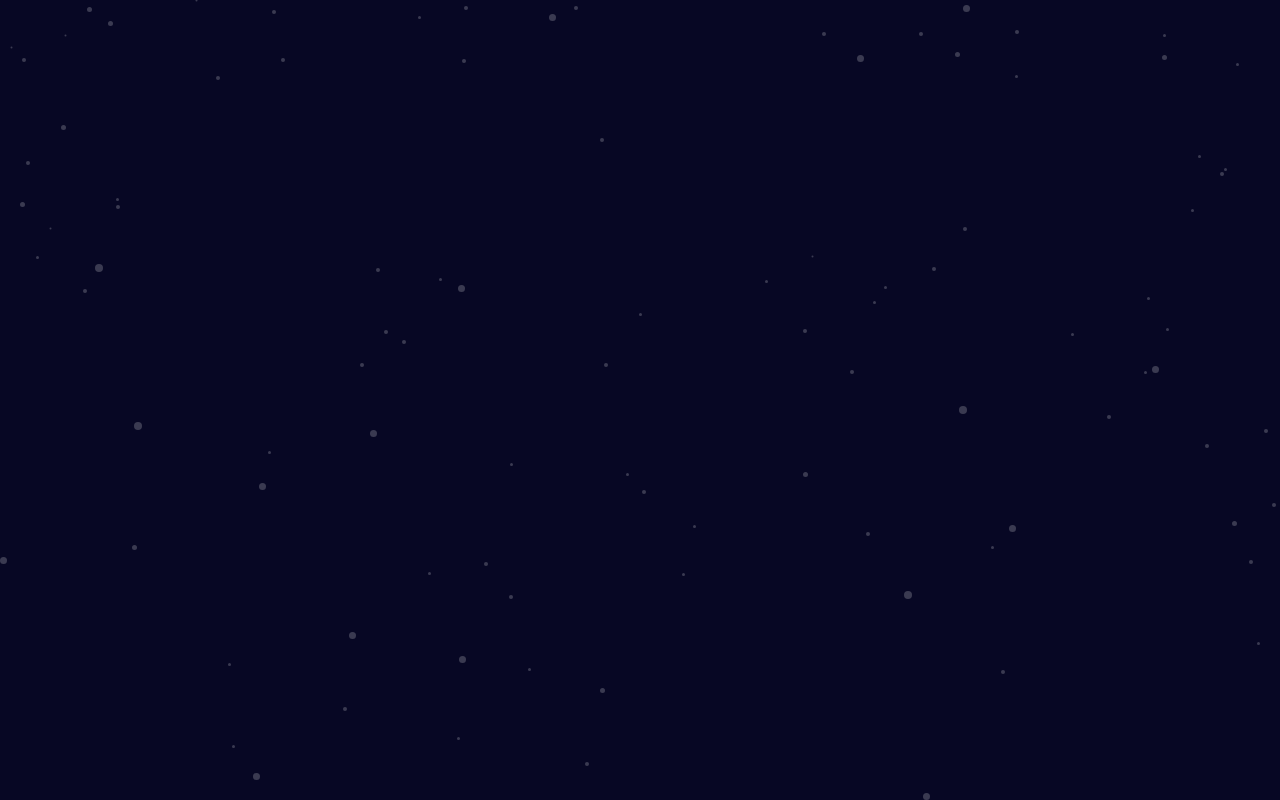
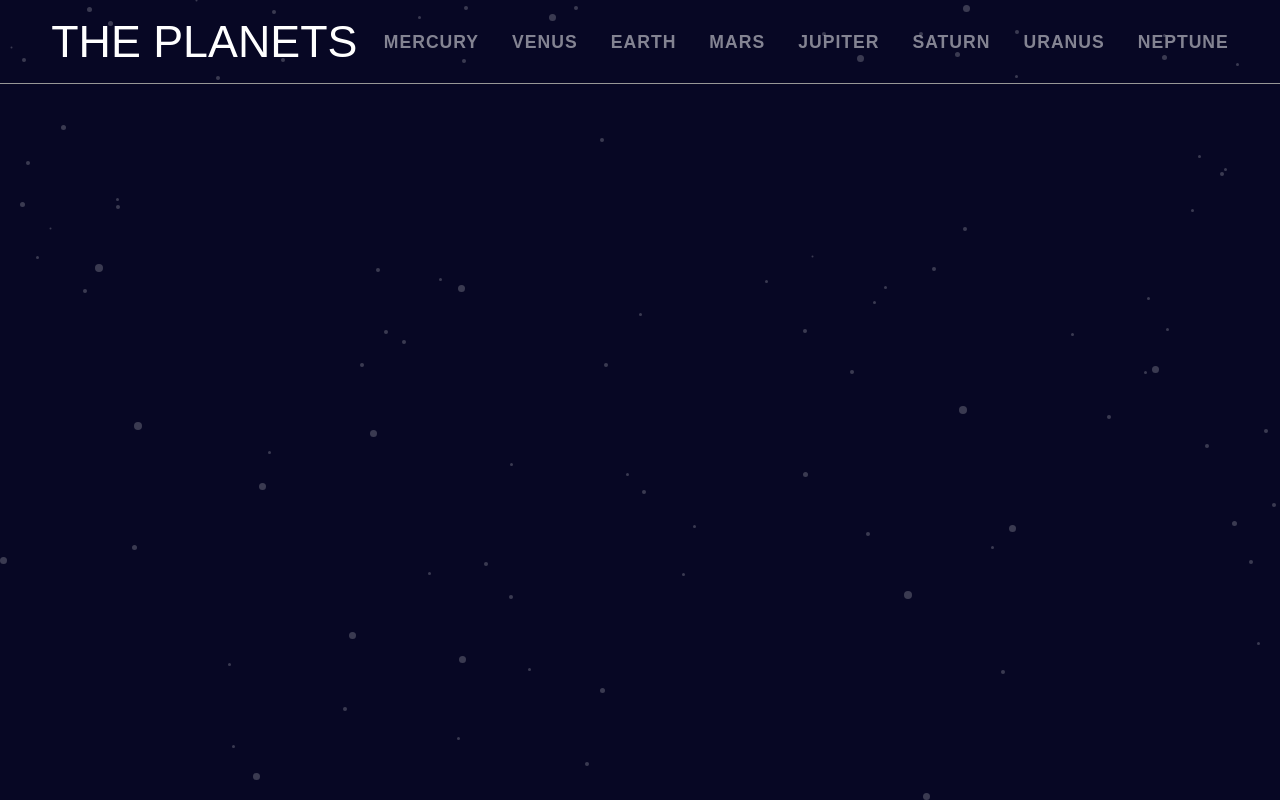
Before and after one commit to ortonb110/planet-fact-site, a React (Create React App) app: page / in a window 1280 px wide. Built offline with nearby package versions, Linux system fonts and the light colour scheme.

Commit message:
NavBar Base setup complete

```diff
--- a/src/App.js
+++ b/src/App.js
@@ -1,10 +1,11 @@
 import { Fragment } from "react";
-import Hamburger from "./Components/Header/Hamburger";
+import Header from "./Components/Header/Header";
+
+
 function App() {
   return (
     <Fragment >
-
-
+      <Header/>
     </Fragment>
   );
 }
--- a/src/Components/Header/Hamburger.jsx
+++ b/src/Components/Header/Hamburger.jsx
@@ -7,8 +7,8 @@ export default function Hamburger(props) {
         <Fragment>
             <button
                 aria-controls="menu"
-                className={`flex gap-[4px] flex-col ${props.menuOpen? "opacity-[0.5]" : "opacity-[100]"}`}
-                onClick={props.menu}
+                className={`flex gap-[4px] flex-col ${props.menuIsOpen? "opacity-[0.5]" : "opacity-[100]"} md:hidden`}
+                onClick={props.setMenu}
             >
                 <span className="sr-only">Open menu</span>
                 <span className={`w-[24px] h-[3px] block bg-white `}></span>
--- a/src/Components/Header/Header.jsx
+++ b/src/Components/Header/Header.jsx
@@ -1,10 +1,17 @@
-import { Fragment } from "react";
-
+import { Fragment, useState } from "react";
+import NavigationBar from "./NavigationBar";
 
 export default function Header () {
+
+    const [menuIsOpen, setMenuIsOpen] = useState(false);
+
+    const openMenu = () => {
+        setMenuIsOpen(!menuIsOpen);
+    }
+
     return(
         <Fragment>
-
+            <NavigationBar menuIsOpen={menuIsOpen} setMenu={openMenu} />
         </Fragment>
     )
 }
--- a/src/Components/Header/NavigationBar.jsx
+++ b/src/Components/Header/NavigationBar.jsx
@@ -1,10 +1,23 @@
 import { Fragment } from "react";
+import Hamburger from "./Hamburger";
 
-
-export default function NavigationBar() {
+export default function NavigationBar(props) {
     return(
-        <nav>
-
+        <nav className="flex justify-between md:flex-col lg:flex-row border-b-[1px] border-[#979797] px-[3.2rem] items-center ">
+            <h2 className="text-[2.8rem] uppercase ">the planets</h2>
+            <div>
+            <Hamburger menuIsOpen={props.menuIsOpen} setMenu={props.setMenu}/>
+            <ul className=" gap-[33px] uppercase opacity-[0.5] hidden md:visible md:flex">
+                <li> <h4>mercury</h4> </li>
+                <li> <h4>venus</h4> </li>
+                <li> <h4>earth</h4> </li>
+                <li> <h4>mars</h4> </li>
+                <li> <h4>jupiter</h4> </li>
+                <li> <h4>saturn</h4> </li>
+                <li> <h4>uranus</h4> </li>
+                <li> <h4>neptune</h4> </li>
+            </ul>
+            </div>
         </nav>
     )
 }
--- a/src/index.css
+++ b/src/index.css
@@ -11,7 +11,7 @@
         line-height: 2.5rem;
         background-color: #070724;
         background-image: url('./assets/background-stars.svg');
-
+        color: white;
     }
 
 
@@ -40,6 +40,7 @@
     h4 {
         font-size: 1.1rem;
         line-height: 2.5rem;
-        letter-spacing: 1;
+        letter-spacing: 1px;
+        font-weight: 700;
     }
 }
```
